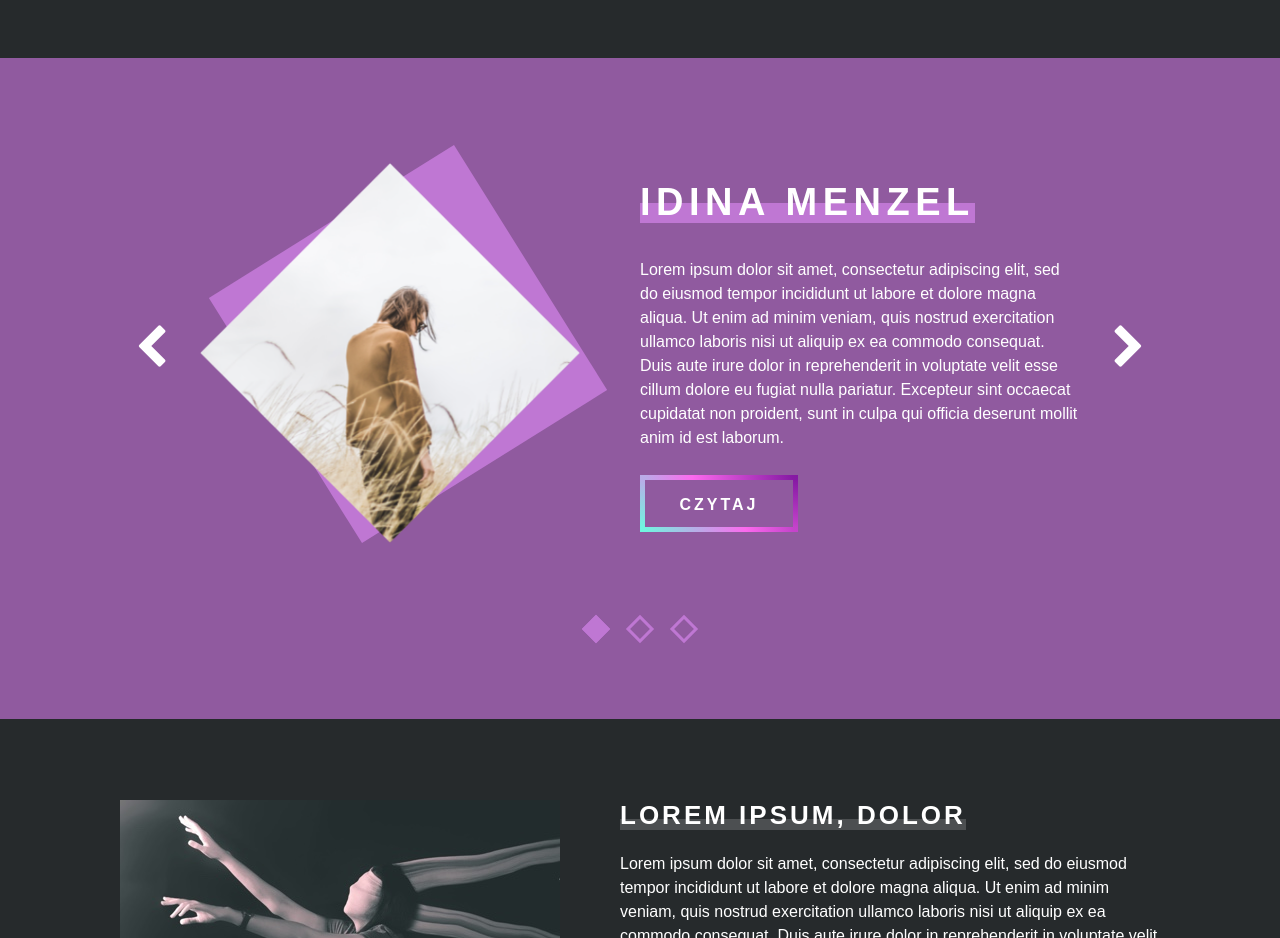
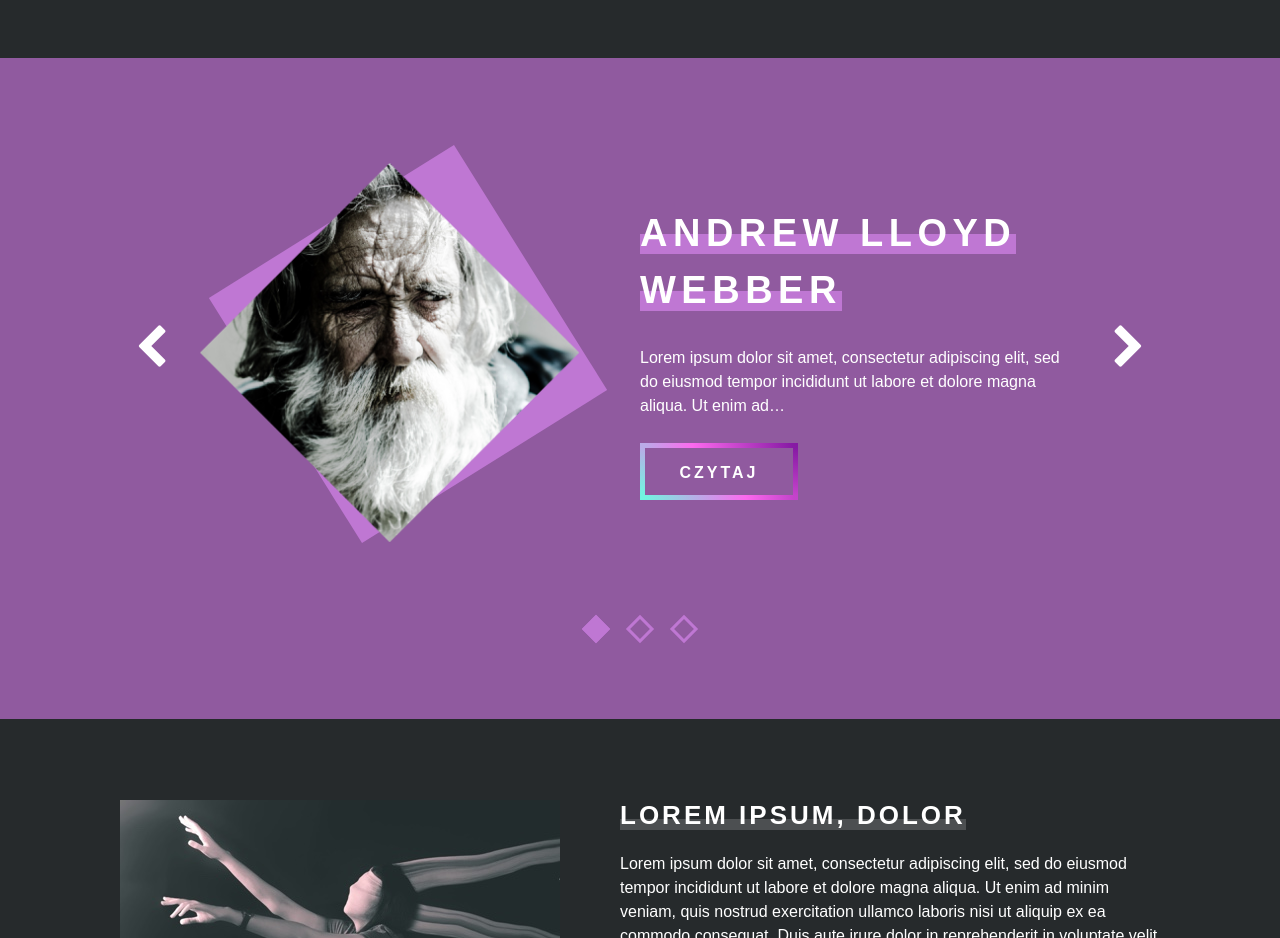
Before and after one commit to ultramaryna/css-methodologies, a Gatsby site: page / in a window 1280 px wide. Shown: the part 2620-3558 px from the top of the page. Built offline with nearby package versions, Linux system fonts and the light colour scheme; Gatsby itself is replaced by a stand-in of ours.

Commit message:
Fix paths

```diff
--- a/src/components/Artists/artists.js
+++ b/src/components/Artists/artists.js
@@ -8,20 +8,19 @@
 const Artists = () => {
 
     function renderArtists(data) {
-        const { allArtistsJson: { edges: artists } } = data;
+        const { allMarkdownRemark: { nodes: artists } } = data;
 
         return (
-            artists.map((item) => {
-                const { node: artist } = item;
+            artists.map((artist) => {
                 return (
                     <div className="artists__item">
-                        <DecoratedImage src={artist.image.src} alt={artist.image.title} />
+                        <DecoratedImage src={artist.frontmatter.mainImage} alt={artist.frontmatter.title} />
                         <div className="artists__content">
                           <h3 className="artists__title heading heading--violet">
-                            <span className="heading__content">{artist.name}</span>
+                            <span className="heading__content">{artist.frontmatter.title}</span>
                           </h3>
-                          <p className="artists__bio">{artist.shortBio}</p>
-                          <Link to={artist.link} title={artist.name} className="artists__link btn btn--alter">
+                          <p className="artists__bio">{artist.excerpt}</p>
+                          <Link to={artist.fields.slug} title={artist.frontmatter.title} className="artists__link btn btn--alter">
                               Czytaj
                           </Link>
                         </div>
@@ -35,19 +34,18 @@
       <StaticQuery
         query={graphql`
             query artistsQuery {
-              allArtistsJson {
-                edges {
-                  node {
-                    name,
-                    link,
-                    shortBio
-                    image {
-                      title,
-                      src
-                    }
+              allMarkdownRemark(filter: { fileAbsolutePath: { regex: "/artists/.*/"} }) {
+              	nodes {
+                  fields {
+                    slug
+                  }
+                	excerpt
+                  frontmatter {
+                    title,
+                    mainImage
                   }
                 }
-              }
+            	}
             }
         `}
         render={data => (
--- a/src/components/Header/header.js
+++ b/src/components/Header/header.js
@@ -20,7 +20,7 @@
     const { isMenuOpen } = this.state;
     return (
       <header className={isMenuOpen ? 'header header--menu-active' : 'header'}>
-        <Link to="/">
+        <Link to="">
           <img src={logo} alt="Musicale - logo" className="header__logo"/>
         </Link>
         <Menu isOpen={isMenuOpen}/>
--- a/src/data/artists.json
+++ b/src/data/artists.json
@@ -5,7 +5,7 @@
         "shortBio": "Lorem ipsum dolor sit amet, consectetur adipiscing elit, sed do eiusmod tempor incididunt ut labore et dolore magna aliqua. Ut enim ad minim veniam, quis nostrud exercitation ullamco laboris nisi ut aliquip ex ea commodo consequat. Duis aute irure dolor in reprehenderit in voluptate velit esse cillum dolore eu fugiat nulla pariatur. Excepteur sint occaecat cupidatat non proident, sunt in culpa qui officia deserunt mollit anim id est laborum.",
         "image": {
             "title": "Idina Menzel",
-            "src": "../images/artists/idinamenzel.png"
+            "src": "images/artists/idinamenzel.png"
         }
     }, {
         "name": "Andrew LLoyd Weber",
@@ -13,7 +13,7 @@
         "shortBio": "Lorem ipsum dolor sit amet, consectetur adipiscing elit, sed do eiusmod tempor incididunt ut labore et dolore magna aliqua. Ut enim ad minim veniam, quis nostrud exercitation ullamco laboris nisi ut aliquip ex ea commodo consequat. Duis aute irure dolor in reprehenderit in voluptate velit esse cillum dolore eu fugiat nulla pariatur. Excepteur sint occaecat cupidatat non proident, sunt in culpa qui officia deserunt mollit anim id est laborum.",
         "image": {
             "title": "Andrew Lloyd Weber",
-            "src": "../images/artists/andrewlloydweber.png"
+            "src": "images/artists/andrewlloydweber.png"
         }
     }, {
         "name": "Lin-Manuel Miranda",
@@ -21,7 +21,7 @@
         "shortBio": "Lorem ipsum dolor sit amet, consectetur adipiscing elit, sed do eiusmod tempor incididunt ut labore et dolore magna aliqua. Ut enim ad minim veniam, quis nostrud exercitation ullamco laboris nisi ut aliquip ex ea commodo consequat. Duis aute irure dolor in reprehenderit in voluptate velit esse cillum dolore eu fugiat nulla pariatur. Excepteur sint occaecat cupidatat non proident, sunt in culpa qui officia deserunt mollit anim id est laborum.",
         "image": {
             "title": "Lin-Manuel Miranda",
-            "src": "../images/artists/linmanuelmiranda.png"
+            "src": "images/artists/linmanuelmiranda.png"
         }
     }
 ]
--- a/src/data/authors.json
+++ b/src/data/authors.json
@@ -2,27 +2,27 @@
   {
     "id": "1",
     "name": "Jane Doe",
-    "image": "/images/team/janedoe.png",
+    "image": "images/team/janedoe.png",
     "bio": "Lorem ipsum dolor sit amet, consectetur adipiscing elit, sed do eiusmod tempor incididunt ut labore et dolore magna aliqua."
   }, {
     "id": "2",
     "name": "Anna Kowalska",
-    "image": "/images/team/annakowalska.png",
+    "image": "images/team/annakowalska.png",
     "bio": "Lorem ipsum dolor sit amet, consectetur adipiscing elit, sed do eiusmod tempor incididunt ut labore et dolore magna aliqua."
   }, {
     "id": "3",
     "name": "Jon Snow",
-    "image": "/images/team/jonsnow.png",
+    "image": "images/team/jonsnow.png",
     "bio": "Lorem ipsum dolor sit amet, consectetur adipiscing elit, sed do eiusmod tempor incididunt ut labore et dolore magna aliqua."
   }, {
     "id": "4",
     "name": "Maria Nowak",
-    "image": "/images/team/marianowak.png",
+    "image": "images/team/marianowak.png",
     "bio": "Lorem ipsum dolor sit amet, consectetur adipiscing elit, sed do eiusmod tempor incididunt ut labore et dolore magna aliqua."
   }, {
     "id": "5",
     "name": "Geralt z Rivii",
-    "image": "/images/team/geraltzrivii.png",
+    "image": "images/team/geraltzrivii.png",
     "bio": "Lorem ipsum dolor sit amet, consectetur adipiscing elit, sed do eiusmod tempor incididunt ut labore et dolore magna aliqua."
   }
 ]
--- a/src/data/featured.json
+++ b/src/data/featured.json
@@ -4,21 +4,21 @@
     "title": "Lorem ipsum",
     "image": {
       "name": "Dziewczyna na scenie",
-      "src": "../images/posts/sadness.jpg"
+      "src": "images/posts/sadness.jpg"
     }
   }, {
     "id": "2",
     "title": "Lorem ipsum",
     "image": {
       "name": "Siedzenia w teatrze",
-      "src": "../images/posts/theatre.jpg"
+      "src": "images/posts/theatre.jpg"
     }
   }, {
     "id": "3",
     "title": "Lorem ipsum, dolor sit amet",
     "image": {
       "name": "Samochód w mieście",
-      "src": "../images/posts/car.jpg"
+      "src": "images/posts/car.jpg"
     }
   }
 ]
--- a/src/data/menu.json
+++ b/src/data/menu.json
@@ -1,15 +1,15 @@
 [
   {
     "title": "Repertuar",
-    "link": "/#repertoire"
+    "link": "#repertoire"
   }, {
     "title": "Premiery",
-    "link": "/#premieres"
+    "link": "#premieres"
   }, {
     "title": "Artykuły",
-    "link": "/#featured-posts"
+    "link": "#featured-posts"
   }, {
     "title": "Twórcy",
-    "link": "/#artists"
+    "link": "#artists"
   }
 ]
--- a/src/data/posts.json
+++ b/src/data/posts.json
@@ -5,7 +5,7 @@
     "shortDesc": "Lorem ipsum dolor sit amet, consectetur adipiscing elit, sed do eiusmod tempor incididunt ut labore et dolore magna aliqua. Ut enim ad minim veniam, quis nostrud exercitation ullamco laboris nisi ut aliquip ex ea commodo consequat. Duis aute irure dolor in reprehenderit in voluptate velit esse cillum dolore eu fugiat nulla pariatur. Excepteur sint occaecat cupidatat non proident, sunt in culpa qui officia deserunt mollit anim id est laborum.  Duis aute irure dolor in reprehenderit in voluptate velit esse cillum dolore eu fugiat nulla pariatur. Excepteur sint occaecat cupidatat non proident, sunt in culpa qui officia deserunt mollit anim id est laborum.",
     "image": {
       "name": "Dziewczyna-duch tańczy",
-      "src": "../images/posts/ghost.jpg"
+      "src": "images/posts/ghost.jpg"
     }
   }, {
     "id": "5",
@@ -13,7 +13,7 @@
     "shortDesc": "Lorem ipsum dolor sit amet, consectetur adipiscing elit, sed do eiusmod tempor incididunt ut labore et dolore magna aliqua. Ut enim ad minim veniam, quis nostrud exercitation ullamco laboris nisi ut aliquip ex ea commodo consequat. Duis aute irure dolor in reprehenderit in voluptate velit esse cillum dolore eu fugiat nulla pariatur. Excepteur sint occaecat cupidatat non proident, sunt in culpa qui officia deserunt mollit anim id est laborum.  Duis aute irure dolor in reprehenderit in voluptate velit esse cillum dolore eu fugiat nulla pariatur. Excepteur sint occaecat cupidatat non proident, sunt in culpa qui officia deserunt mollit anim id est laborum. ",
     "image": {
       "name": "Miasto nocą",
-      "src": "../images/posts/city.jpg"
+      "src": "images/posts/city.jpg"
     }
   }, {
     "id": "6",
@@ -21,7 +21,7 @@
     "shortDesc": "Lorem ipsum dolor sit amet, consectetur adipiscing elit, sed do eiusmod tempor incididunt ut labore et dolore magna aliqua. Ut enim ad minim veniam, quis nostrud exercitation ullamco laboris nisi ut aliquip ex ea commodo consequat. Duis aute irure dolor in reprehenderit in voluptate velit esse cillum dolore eu fugiat nulla pariatur. Excepteur sint occaecat cupidatat non proident, sunt in culpa qui officia deserunt mollit anim id est laborum.  Duis aute irure dolor in reprehenderit in voluptate velit esse cillum dolore eu fugiat nulla pariatur. Excepteur sint occaecat cupidatat non proident, sunt in culpa qui officia deserunt mollit anim id est laborum. ",
     "image": {
       "name": "Zespół muzyczny",
-      "src": "../images/posts/band.jpg"
+      "src": "images/posts/band.jpg"
     }
   }
 ]
--- a/src/data/premieres.json
+++ b/src/data/premieres.json
@@ -3,36 +3,36 @@
     "title": "Aida",
     "link": "https://www.teatrroma.pl/",
     "images": {
-      "mobile": "../images/premieres/1-mobile.jpg",
-      "desktop": "../images/premieres/1-desktop.jpg"
+      "mobile": "images/premieres/1-mobile.jpg",
+      "desktop": "images/premieres/1-desktop.jpg"
     }
   }, {
     "title": "Notre Dame de Paris",
     "link": "https://www.muzyczny.org/pl/",
     "images": {
-      "mobile": "../images/premieres/2-mobile.jpg",
-      "desktop": "../images/premieres/2-desktop.jpg"
+      "mobile": "images/premieres/2-mobile.jpg",
+      "desktop": "images/premieres/2-desktop.jpg"
     }
   }, {
     "title": "Chicago",
     "link": "https://teatrvariete.pl/",
     "images": {
-      "mobile": "../images/premieres/3-mobile.jpg",
-      "desktop": "../images/premieres/3-desktop.jpg"
+      "mobile": "images/premieres/3-mobile.jpg",
+      "desktop": "images/premieres/3-desktop.jpg"
     }
   }, {
     "title": "Dźwięki muzyki",
     "link": "https://teatr.gliwice.pl/",
     "images": {
-      "mobile": "../images/premieres/4-mobile.jpg",
-      "desktop": "../images/premieres/4-desktop.jpg"
+      "mobile": "images/premieres/4-mobile.jpg",
+      "desktop": "images/premieres/4-desktop.jpg"
     }
   }, {
     "title": "Wiedźmin",
     "link": "https://www.muzyczny.org/pl/",
     "images": {
-      "mobile": "../images//premieres/5-mobile.jpg",
-      "desktop": "../images/premieres/5-desktop.jpg"
+      "mobile": "images//premieres/5-mobile.jpg",
+      "desktop": "images/premieres/5-desktop.jpg"
     }
   }
 ]
```
Also changed, not shown: 2 other files.
